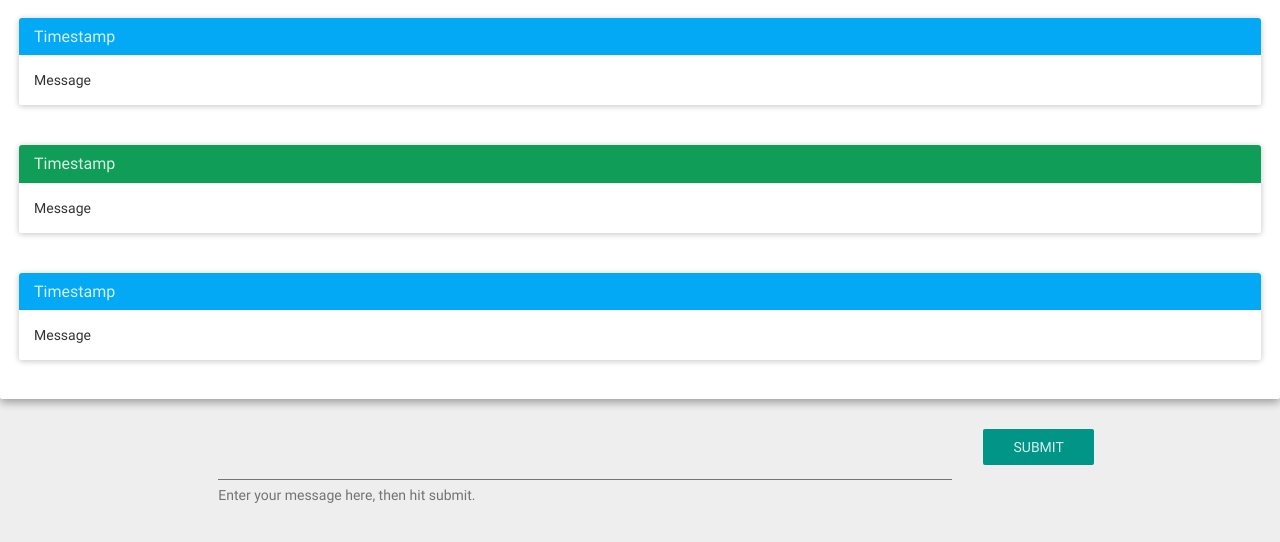
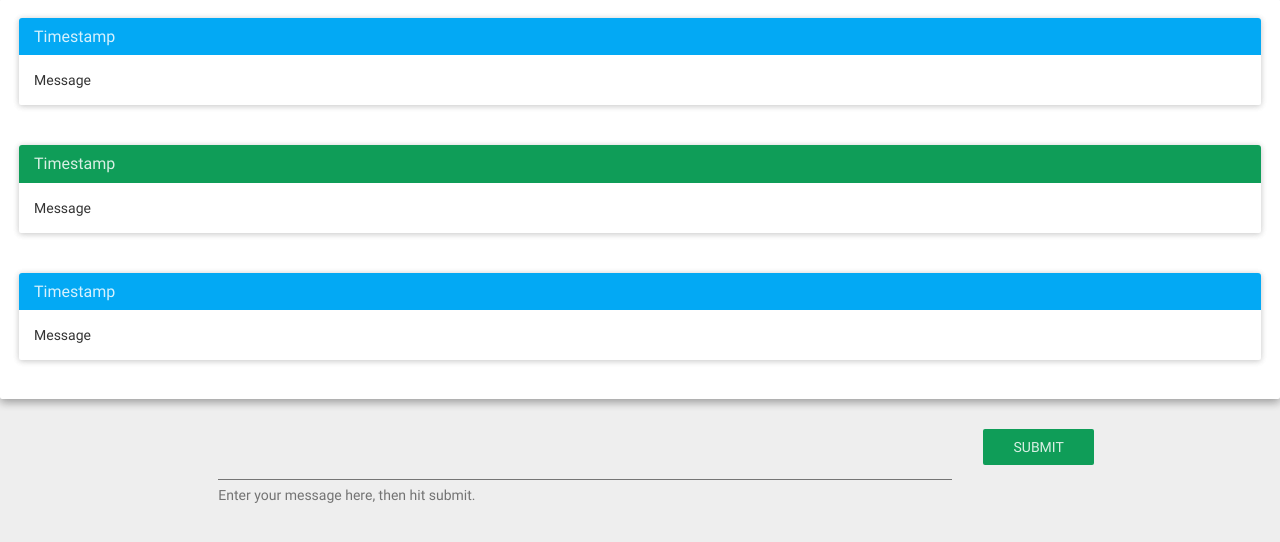
Before and after one commit to ChesleyTan/gradebook, a Flask app: template templates/message_page.html in a window 1280 px wide. Shown: the part 151-693 px from the top of the page. Run offline with Flask 2, Linux system fonts and the light colour scheme; the template is opened without the code that fills it, so the values that code supplies are empty; some libraries are stand-ins or nearby versions.

Commit message:
Quick aesthetic change: submit button matches sender timestamp color - proper UI

```diff
--- a/templates/message_page.html
+++ b/templates/message_page.html
@@ -72,7 +72,7 @@
                 <span class="help-block">Enter your message here, then hit submit.</span>
             </div>
             <div class="col-lg-3">
-                <button type="submit" class="btn btn-primary">Submit<div class="ripple-wrapper"></div></button>
+                <button type="submit" class="btn btn-success">Submit<div class="ripple-wrapper"></div></button>
             </div>
         </div>
     </fieldset>
```
